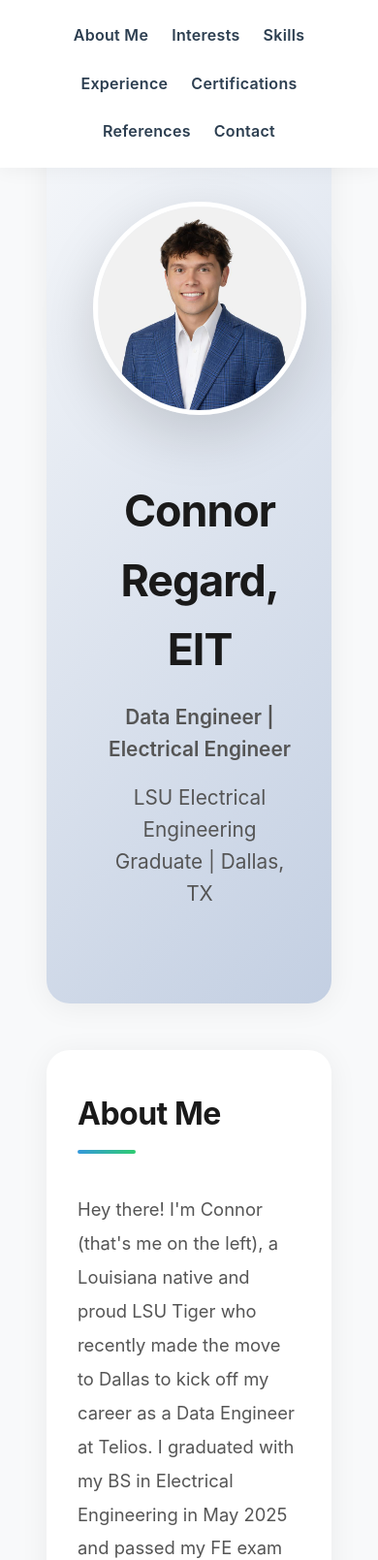
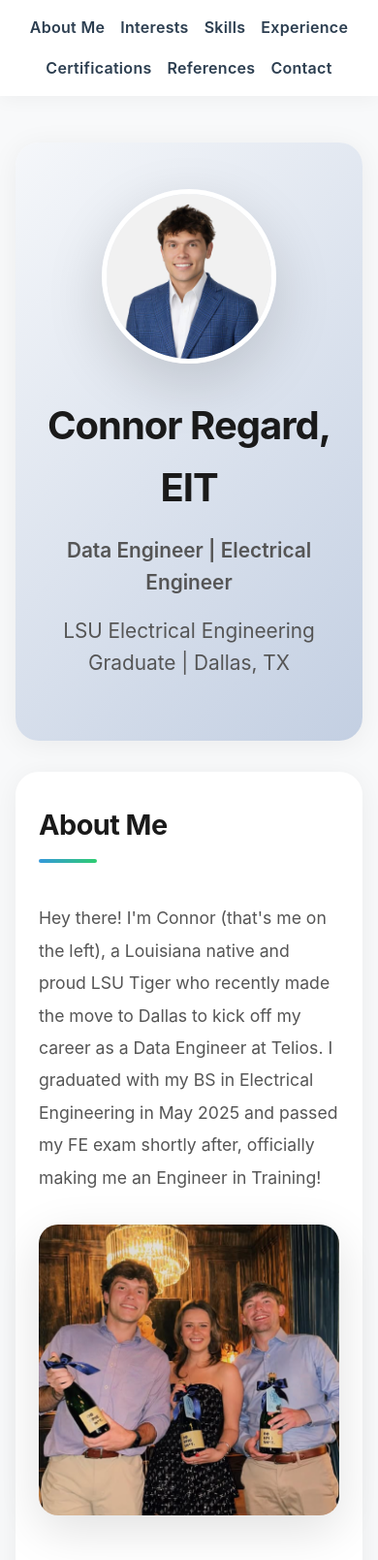
Before and after one commit to connorregard/connorregard.github.io, a plain HTML site: page index.html in a window 390 px wide. Shown: the top 1609 px of the page at 97% size. Drawn offline with Linux system fonts and the light colour scheme.

```diff
--- a/index.html
+++ b/index.html
@@ -23,10 +23,7 @@
             background: rgba(255, 255, 255, 0.98);
             backdrop-filter: blur(10px);
             padding: 1.5rem 2rem;
-            position: fixed;
             width: 100%;
-            top: 0;
-            z-index: 1000;
             box-shadow: 0 2px 20px rgba(0, 0, 0, 0.05);
         }
 
@@ -71,7 +68,7 @@
         .container {
             max-width: 1300px;
             margin: 0 auto;
-            padding: 5rem 3rem 3rem;
+            padding: 2rem 3rem 3rem;
         }
 
         section {
@@ -359,28 +356,48 @@
         @media (max-width: 768px) {
             nav ul {
                 flex-wrap: wrap;
-                gap: 1.5rem;
+                gap: 1rem;
+                font-size: 0.9rem;
+            }
+
+            nav {
+                padding: 1rem 1rem;
             }
 
             h1 {
-                font-size: 2.8rem;
+                font-size: 2.5rem;
             }
 
             h2 {
-                font-size: 2rem;
+                font-size: 1.8rem;
             }
 
             section {
-                padding: 2.5rem 2rem;
+                padding: 2rem 1.5rem;
+                margin: 2rem 0;
+            }
+
+            .container {
+                padding: 1rem 1rem 2rem;
+            }
+
+            .hero {
+                padding: 3rem 2rem;
             }
 
             .hero-content {
                 flex-direction: column;
+                gap: 2rem;
+            }
+
+            .hero-image {
+                width: 180px;
+                height: 180px;
             }
 
             .about-section {
                 grid-template-columns: 1fr;
-                gap: 2.5rem;
+                gap: 2rem;
             }
 
             .about-section.reverse {
@@ -388,11 +405,33 @@
             }
 
             .about-image {
-                height: 350px;
+                height: 300px;
+                width: 100%;
             }
 
             .about-text {
-                font-size: 1.15rem;
+                font-size: 1.1rem;
+            }
+
+            .experience-item, .reference-item {
+                padding: 1.5rem;
+            }
+
+            .experience-item h3, .reference-item h3 {
+                font-size: 1.4rem;
+            }
+
+            .skills {
+                gap: 0.8rem;
+            }
+
+            .skill-tag {
+                font-size: 0.9rem;
+                padding: 0.6rem 1.2rem;
+            }
+
+            .contact-info {
+                grid-template-columns: 1fr;
             }
         }
     </style>
@@ -591,14 +630,15 @@
             <h2>Professional References</h2>
 
             <div class="reference-item">
-                <p>"He's the kind of person who figures things out quickly, takes ownership, and always brings a positive, solutions oriented attitude."
-                </p>
-            <i><strong>- Wasim Asghar, Founder of StudyForFE</strong></i>
+                <h3>Wasim Asghar</h3>
+                <p><strong>Founder, StudyForFE</strong></p>
+                <p>"He's the kind of person who figures things out quickly, takes ownership, and always brings a positive, solutions oriented attitude."</p>
             </div>
 
             <div class="reference-item">
+                <h3>Dave Giurintano</h3>
+                <p><strong>LSU Capstone Professor</strong></p>
                 <p>"Mr. Regard has impressed me as a hard worker and someone who is extremely flexible and wise in a time of crisis. I have no doubt that he will thrive in any of his future endeavors!"</p>
-            <i><strong>- Dave Giurintano, LSU Capstone Professor</strong></i>
             </div>
 
             <div class="reference-item">
```
